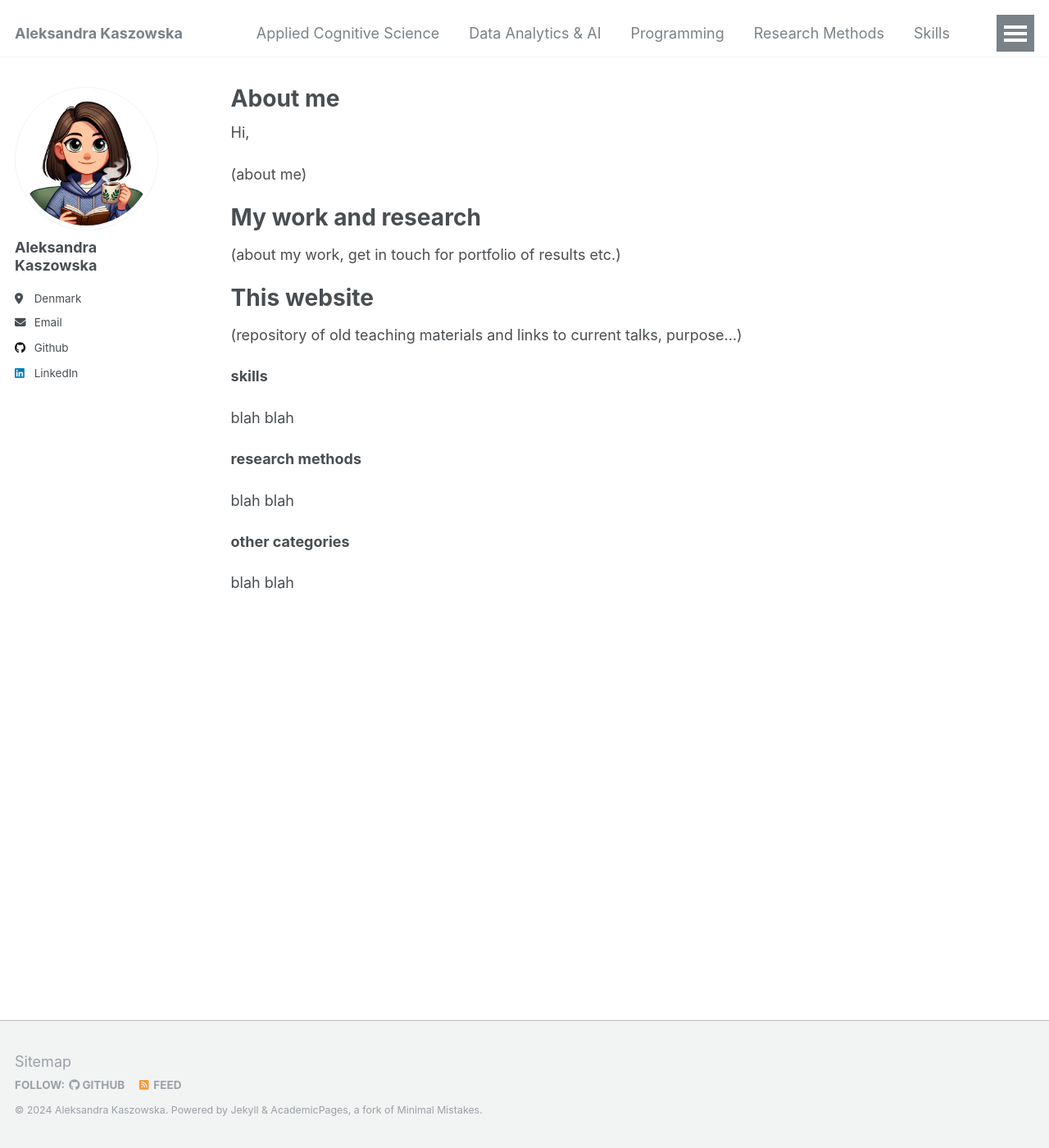
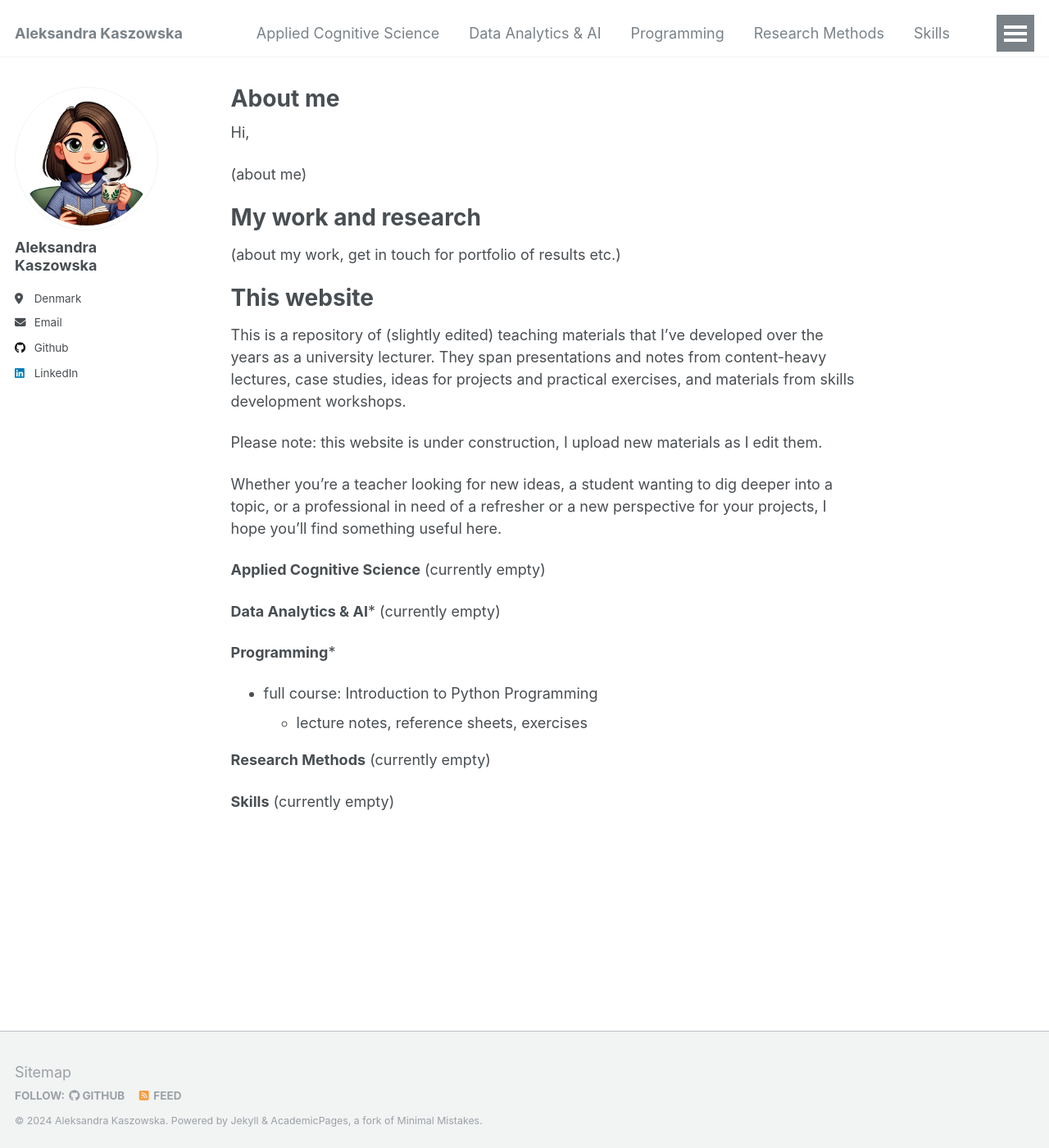
Before and after one commit to akaszowska/akaszowska.github.io, a Jekyll site: the page built from _pages/about.md, in a window 1280 px wide and 1400 px high. Shown: the whole window at 82% size. Built offline with Jekyll 4.4.1, drawn with Linux system fonts in a browser that asks for light colours.

Commit message:
Update about.md

```diff
--- a/_pages/about.md
+++ b/_pages/about.md
@@ -17,16 +17,24 @@
 
 This website
 ======
-(repository of old teaching materials and links to current talks, purpose...)
+This is a repository of (slightly edited) teaching materials that I've developed over the years as a university lecturer. They span presentations and notes from content-heavy lectures, case studies, ideas for projects and practical exercises, and materials from skills development workshops.
 
-**skills**
+Please note: this website is under construction, I upload new materials as I edit them.
 
-blah blah
+Whether you're a teacher looking for new ideas, a student wanting to dig deeper into a topic, or a professional in need of a refresher or a new perspective for your projects, I hope you'll find something useful here.
 
-**research methods**
+**Applied Cognitive Science**
+(currently empty)
 
-blah blah
+**Data Analytics & AI***
+(currently empty)
 
-**other categories**
+**Programming***
+* full course: Introduction to Python Programming
+  * lecture notes, reference sheets, exercises
 
-blah blah
+**Research Methods**
+(currently empty)
+
+**Skills**
+(currently empty)
```
